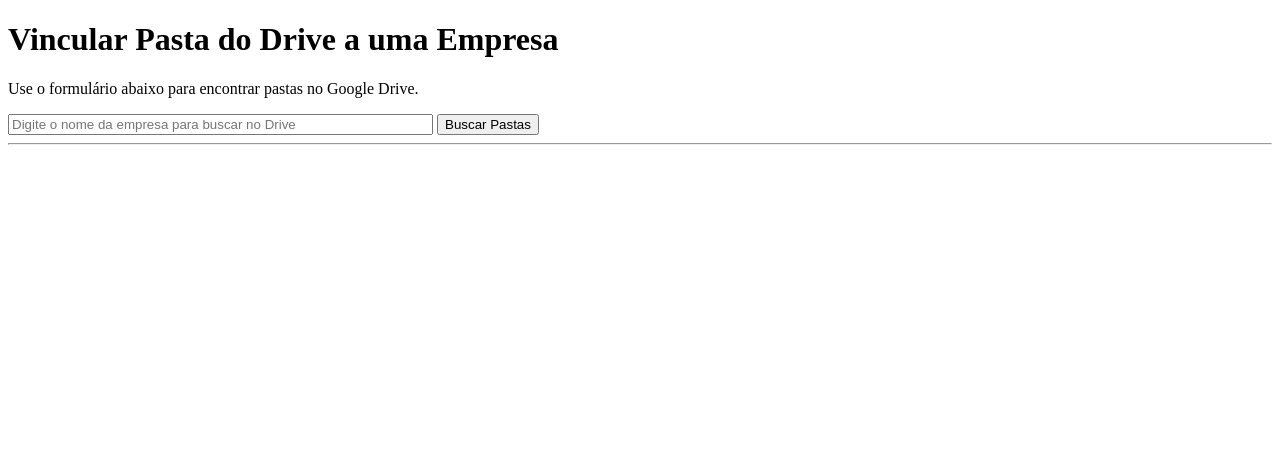
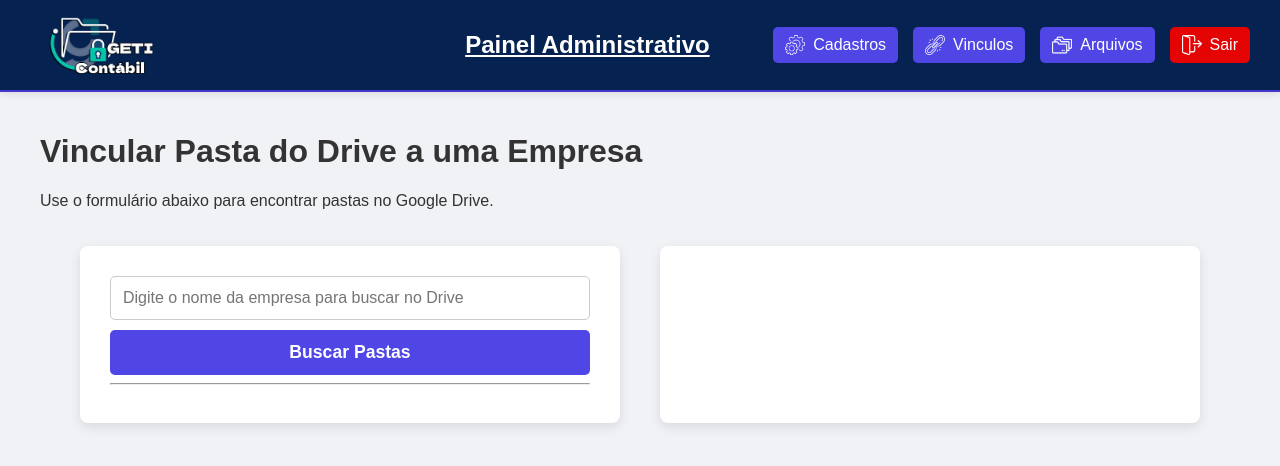
Before and after one commit to sergioguimas/geti-contabil, a Flask app: page /drive in a window 1280 px wide. Shown: the top 466 px of the page. Run offline with Flask 3, Linux system fonts and the light colour scheme; data that the repository does not hold is empty.

Commit message:
frontend vinculo drive

```diff
--- a/templates/admin_vincular_drive.html
+++ b/templates/admin_vincular_drive.html
@@ -3,18 +3,53 @@
 <head>
     <meta charset="UTF-8">
     <title>Vincular Pasta do Drive</title>
+    <link rel="stylesheet" href="{{ url_for('static', filename='css/dashboard.css') }}">
     <link rel="stylesheet" href="{{ url_for('static', filename='css/admin.css') }}">
 </head>
 <body>
+    <header>
+        <div class="header-left">
+            <img src="{{ url_for('static', filename='images/logo.png') }}" alt="Logo" id="logo">
+        </div>
+
+        <div class="header-center">
+            <h1>Painel Administrativo</h1>
+        </div>
+
+        <div class="header-right">
+            <a href="{{ url_for('admin_page') }}" class="nav-link">
+                <img src="{{ url_for('static', filename='images/settings.png') }}" alt="Admin" id="icon">
+                <span>Cadastros</span>
+            </a>
+            <a href="{{ url_for('admin_vinculos') }}" class="nav-link">
+                <img src="{{ url_for('static', filename='images/chain.png') }}" alt="Vincular" id="icon">
+                <span>Vinculos</span>
+            </a>
+            <a href="{{ url_for('dashboard') }}" class="nav-link">
+                <img src="{{ url_for('static', filename='images/folder.png') }}" alt="Dashboard" id="icon">
+                <span>Arquivos</span>
+            </a>
+            <a href="{{ url_for('logout') }}" id="sair">
+                <img src="{{ url_for('static', filename='images/logout.png') }}" alt="Sair" id="icon">
+                <span>Sair</span>
+            </a>
+        </div>
+    </header>
+
+    <div class="admin-container">
     <h1>Vincular Pasta do Drive a uma Empresa</h1>
     <p>Use o formulário abaixo para encontrar pastas no Google Drive.</p>
 
+    <div class="admin-container">
+        <div class="form-wrapper">
             <!-- Formulário de Busca -->
+            <div class="form-container">
                 <form method="POST" action="{{ url_for('vincular_drive_page') }}">
                     <input type="text" name="nome_empresa_busca" placeholder="Digite o nome da empresa para buscar no Drive" size="50">
                     <button type="submit">Buscar Pastas</button>
                 </form>
                 <hr>
+            </div>
 
             <!-- Exibição de Mensagens (flash) -->
             {% with messages = get_flashed_messages(with_categories=true) %}
@@ -29,6 +64,7 @@
 
 
             <!-- Seção de Resultados da Busca -->
+            <div class="form-container">
                 {% if pastas %}
                     <h2>Resultados da Busca no Drive:</h2>
                     <table>
@@ -44,7 +80,10 @@
                             {% for pasta in pastas %}
                                 <tr>
                                     <td>
-                            <a href="{{ pasta.webViewLink }}" target="_blank">{{ pasta.name }}</a>
+                                        <a href="{{ pasta.webViewLink }}" target="_blank">
+                                            {{ pasta.name }}
+                                            <img src="{{ url_for('static', filename='images/drive_folder.png') }}" alt="Pasta Drive" id="icon">
+                                        </a>
                                         <br>
                                         <small>ID: {{ pasta.id }}</small>
                                     </td>
@@ -71,6 +110,8 @@
                         </tbody>
                     </table>
                 {% endif %}
-
+            </div>
+        </div>
+    </div>
 </body>
 </html>
--- a/templates/admin_vinculo.html
+++ b/templates/admin_vinculo.html
@@ -21,6 +21,10 @@
             <a href="{{ url_for('admin_page') }}" class="nav-link">
                 <img src="{{ url_for('static', filename='images/settings.png') }}" alt="Admin" id="icon">
                 <span>Cadastros</span>
+            </a>
+            <a href="{{ url_for('vincular_drive_page') }}" class="nav-link">
+                <img src="{{ url_for('static', filename='images/drive.png') }}" alt="Vincular" id="icon">
+                <span>Drive</span>
             </a>
             <a href="{{ url_for('dashboard') }}" class="nav-link">
                 <img src="{{ url_for('static', filename='images/folder.png') }}" alt="Dashboard" id="icon">
```
Also changed, not shown: static/images/drive.png (added), static/images/drive_folder.png (added). Lines whose indentation alone changed are shown as unchanged.
